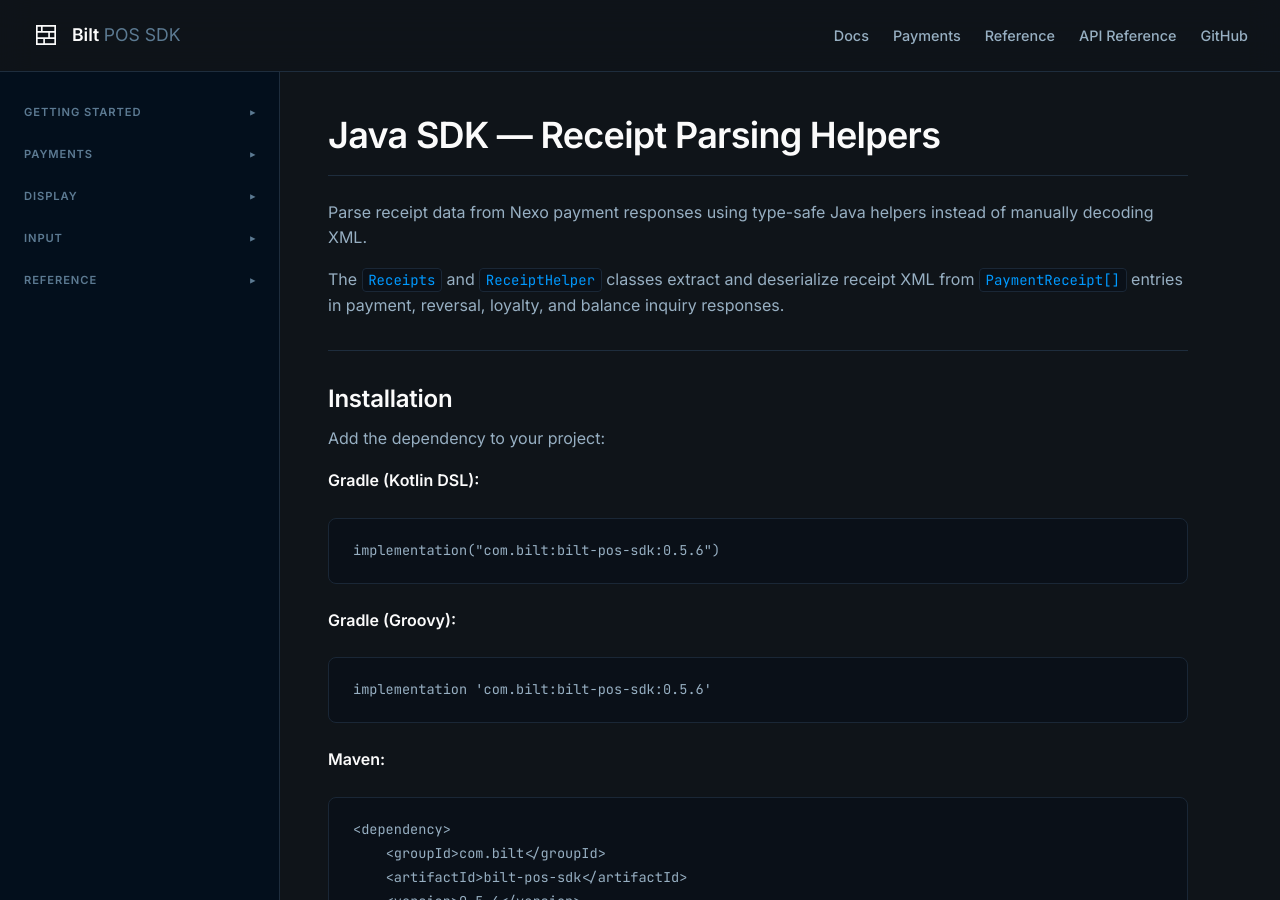
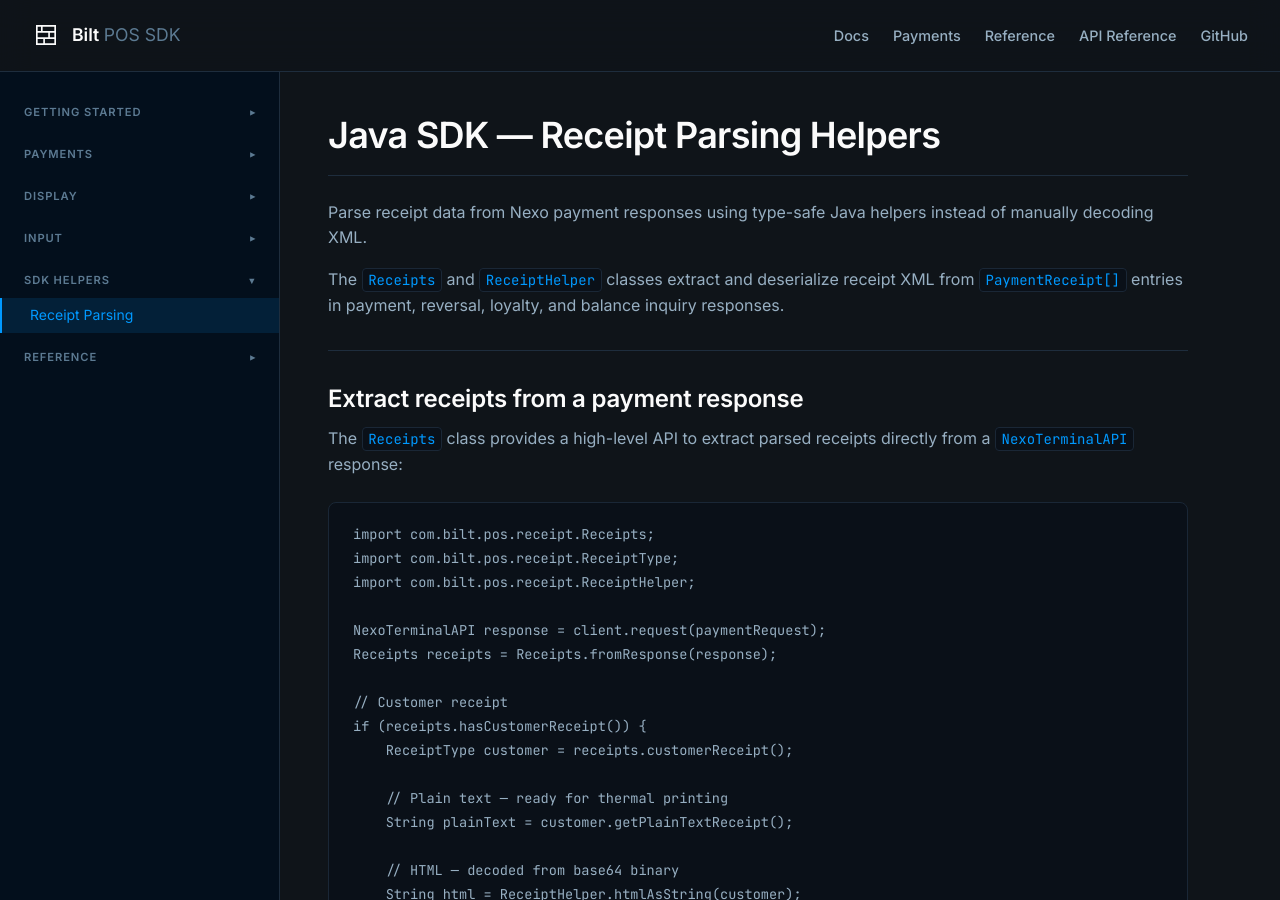
Before and after one commit to biltrewards/bilt-pos-sdk, a Jekyll site: the page built from docs/java-receipt-helpers.md, in a window 1280 px wide and 900 px high. Built offline with Jekyll 4.4.1, drawn with Linux system fonts in a browser that asks for light colours; our own code applies the rules of GitHub Pages for plain Markdown files; some of the changed text lies outside the part shown.

Commit message:
[NEI-3847] Remove installation section, fix Jekyll links, add nav entry
- Remove unnecessary Installation section from receipt helpers doc
- Fix internal links to use .html extension for Jekyll
- Remove reference to java-display-helpers (not yet merged)
- Add "SDK Helpers" section with Receipt Parsing link in navigation

Co-Authored-By: Claude Opus 4.6 (1M context) <noreply@anthropic.com>

````diff
--- a/docs/_data/navigation.yml
+++ b/docs/_data/navigation.yml
@@ -52,6 +52,11 @@
     - name: Text String
       url: /input-text-string.html
 
+- title: SDK Helpers
+  items:
+    - name: Receipt Parsing
+      url: /java-receipt-helpers.html
+
 - title: Reference
   items:
     - name: Error Scenarios
--- a/docs/java-receipt-helpers.md
+++ b/docs/java-receipt-helpers.md
@@ -6,34 +6,6 @@
 Parse receipt data from Nexo payment responses using type-safe Java helpers instead of manually decoding XML.
 
 The `Receipts` and `ReceiptHelper` classes extract and deserialize receipt XML from `PaymentReceipt[]` entries in payment, reversal, loyalty, and balance inquiry responses.
-
----
-
-## Installation
-
-Add the dependency to your project:
-
-**Gradle (Kotlin DSL):**
-
-```kotlin
-implementation("com.bilt:bilt-pos-sdk:0.5.6")
-```
-
-**Gradle (Groovy):**
-
-```groovy
-implementation 'com.bilt:bilt-pos-sdk:0.5.6'
-```
-
-**Maven:**
-
-```xml
-<dependency>
-    <groupId>com.bilt</groupId>
-    <artifactId>bilt-pos-sdk</artifactId>
-    <version>0.5.6</version>
-</dependency>
-```
 
 ---
 
@@ -165,7 +137,7 @@ data.getTvr();                   // "0000000000"
 data.getAcValue();               // "FD68D343F5BE92CC"
 ```
 
-For the full list of fields, see [Receipt format — receiptData fields](./receipt-format.md#receiptdata-fields).
+For the full list of fields, see [Receipt format — receiptData fields](./receipt-format.html#receiptdata-fields).
 
 ---
 
@@ -227,7 +199,5 @@ receipts.customerReceipt()?.let { customer ->
 
 ## See also
 
-- [Receipt format](./receipt-format.md) — receipt XML structure and field reference
-- [Receipt XML schema](./receipt.xsd) — the full XSD
-- [Make a payment](./make-payment.md) — payment request/response flow
-- [Java SDK — Display and Input Payload Helpers](./java-display-helpers.md) — building display payloads
+- [Receipt format](./receipt-format.html) — receipt XML structure and field reference
+- [Make a payment](./make-payment.html) — payment request/response flow
````
